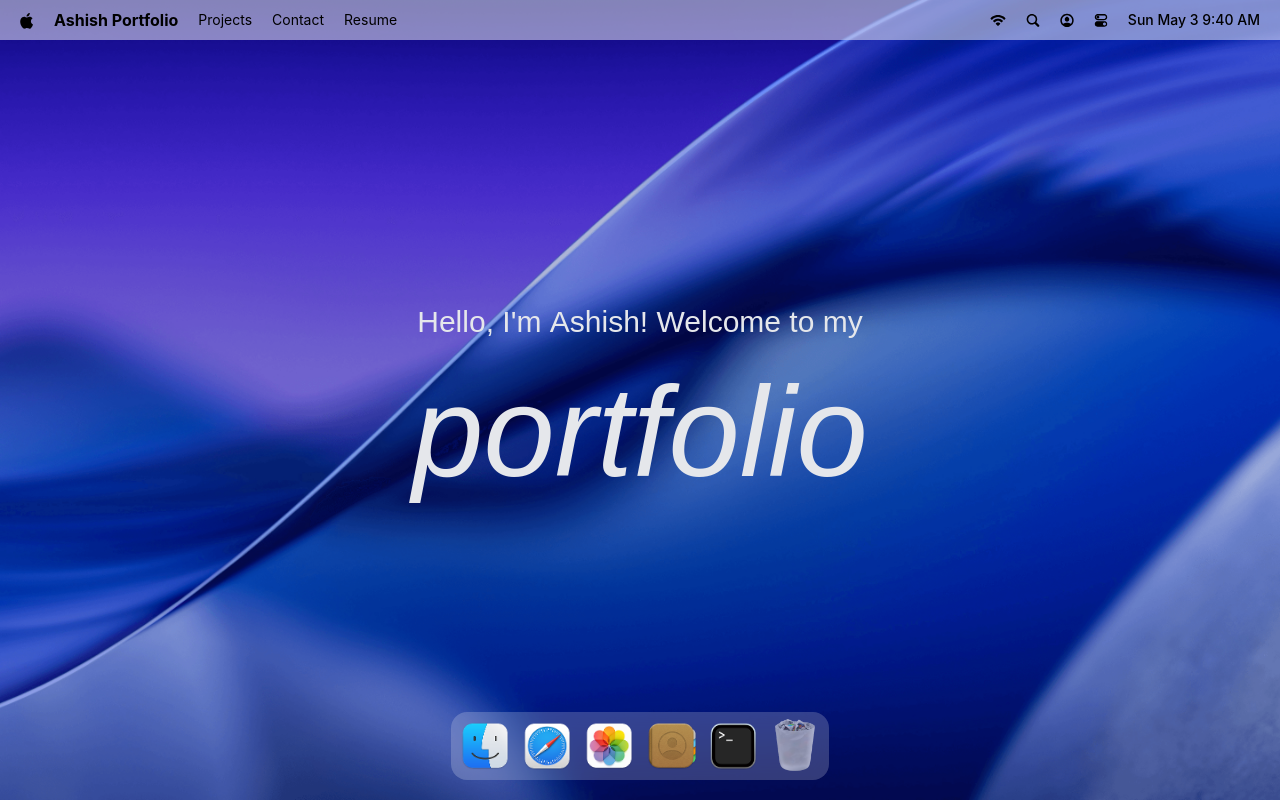
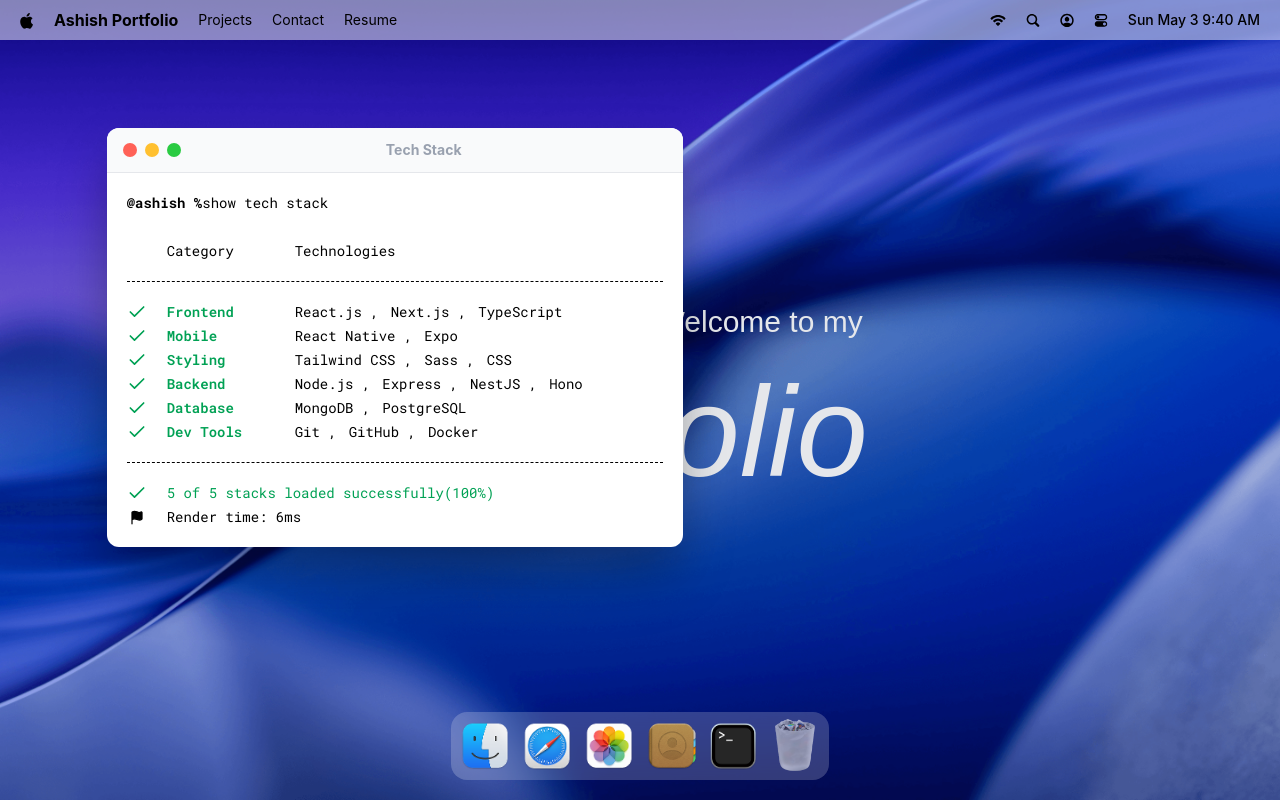
Before and after one commit to ashishkhopde/OS-portfolio, a React (Vite) app in the folder frontend/: page / in a window 1280 px wide. Both pictures are taken after a click on the button 733 px from the left and 746 px from the top of the page. Built offline with nearby package versions, Linux system fonts and the light colour scheme; a web font is replaced by a local one.

Commit message:
make terminal window fully functional

```diff
--- a/frontend/src/App.jsx
+++ b/frontend/src/App.jsx
@@ -1,4 +1,8 @@
-import { Navbar, Welcome, Dock } from '#components'
+import { Navbar, Welcome, Dock } from '#components';
+import Terminal from '#windows/Terminal';
+import gsap from 'gsap';
+import { Draggable } from 'gsap/Draggable';
+gsap.registerPlugin(Draggable);
 
 function App() {
 
@@ -7,6 +11,8 @@
       <Navbar />
       <Welcome />
       <Dock/>
+
+      <Terminal />
     </main>
   )
 }
--- a/frontend/src/components/Dock.jsx
+++ b/frontend/src/components/Dock.jsx
@@ -63,7 +63,7 @@
             openWindow(app.id);
         }
 
-        console.log(windows)
+        // console.log(windows)
     }
 
     return (
--- /dev/null
+++ b/frontend/src/components/WindowControls.jsx
@@ -0,0 +1,16 @@
+import useWindowStore from '#store/window';
+
+function WindowControls({ target }) {
+
+    const { closeWindow } = useWindowStore();
+
+    return (
+        <div id='window-controls'>
+            <div className='close' onClick={() => closeWindow(target)} />
+            <div className='minimize' />
+            <div className='maximize' />
+        </div>
+    )
+}
+
+export default WindowControls
--- /dev/null
+++ b/frontend/src/hoc/WindowWrapper.jsx
@@ -0,0 +1,53 @@
+import useWindowStore from '#store/window'
+import { useGSAP } from '@gsap/react';
+import gsap from 'gsap';
+import { Draggable } from 'gsap/Draggable';
+import { useLayoutEffect } from 'react';
+import { useRef } from 'react';
+
+function WindowWrapper(Component, windowKey) {
+
+    const Wrapped = (props) => {
+        const { focusWindow, windows } = useWindowStore();
+        const { isOpen, zIndex } = windows[windowKey];
+        const ref = useRef(null);
+
+        useGSAP(() => {
+            const el = ref.current;
+            if (!el || !isOpen) return;
+
+            el.style.display = 'block';
+
+            gsap.fromTo(el, { opacity: 0, scale: 0.8, y:40 }, { opacity: 1, scale: 1, y: 0, duration: 0.6, ease: 'power3.out' });
+        }, [isOpen]);
+
+        useGSAP(() => {
+            const el = ref.current;
+            if (!el) return;
+
+            Draggable.create(el, { onPress: () => focusWindow(windowKey) });
+        })
+
+        useLayoutEffect(() => {
+            const el = ref.current;
+            if (!el) return;
+
+            el.style.display = isOpen ? 'block' : 'none';
+        }, [isOpen])
+
+        return <section
+            id={windowKey}
+            ref={ref}
+            style={{ zIndex: zIndex }}
+            className='absolute'
+        >
+            <Component {...props} />
+        </section>
+    }
+
+    Wrapped.displayName = `WindowWrapper(${Component.displayName || Component.name || 'Component'})`;
+
+    return Wrapped;
+}
+
+export default WindowWrapper
--- /dev/null
+++ b/frontend/src/windows/Terminal.jsx
@@ -0,0 +1,56 @@
+import WindowControls from "#components/WindowControls";
+import { techStack } from "#constants";
+import WindowWrapper from "#hoc/WindowWrapper";
+import { Flag } from "lucide-react";
+import { Check } from "lucide-react";
+
+function Terminal() {
+  return (
+    <>
+        <div id="window-header">
+            <WindowControls target="terminal"/>
+            <h2>Tech Stack</h2>
+        </div>
+
+        <div className="techstack">
+            <p>
+                <span className="font-bold">@ashish %</span>
+                show tech stack
+            </p>
+
+            <div className="label">
+                <p className="w-32">Category</p>
+                <p>Technologies</p>
+            </div>
+
+            <ul className="content">
+                {techStack.map(({ category, items }) => (
+                    <li className="flex items-center" key={category}>
+                        <Check className="check" size={20}/>
+                        <h3>{category}</h3>
+                        <ul>
+                            {items.map((item, i) => (
+                                <li key={i}>{item} {i < items.length - 1 ? ',' : ''}</li>
+                            ))}
+                        </ul>
+                    </li>
+                ))}
+            </ul>
+
+            <div className="footnote">
+                <p>
+                    <Check size={20}/> 5 of 5 stacks loaded successfully(100%)
+                </p>
+
+                <p className="text-black">
+                    <Flag size={15} fill="black"/> Render time: 6ms
+                </p>
+            </div>
+        </div>
+    </>
+  )
+}
+
+const TerminalWindow = WindowWrapper(Terminal, 'terminal');
+
+export default TerminalWindow;
```
